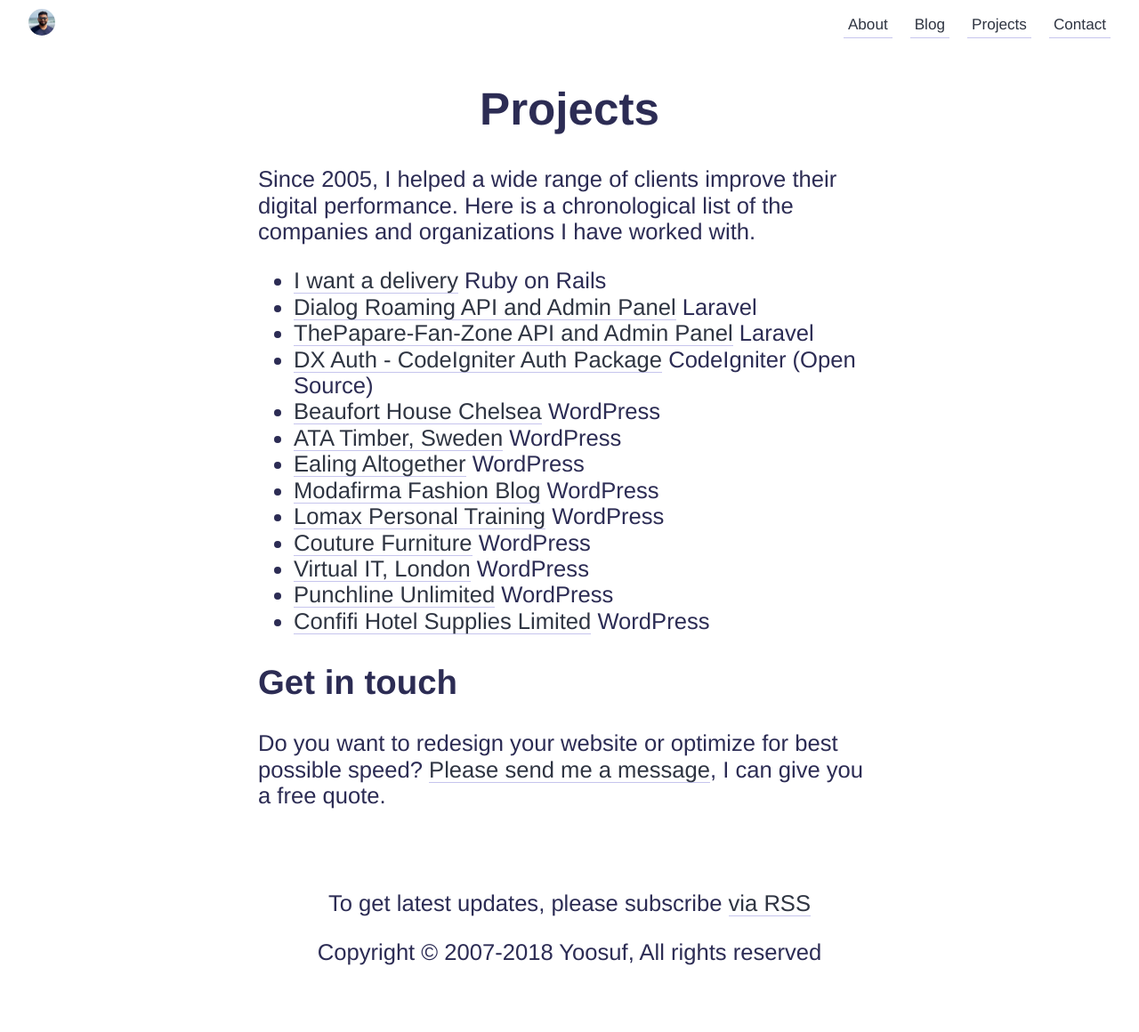
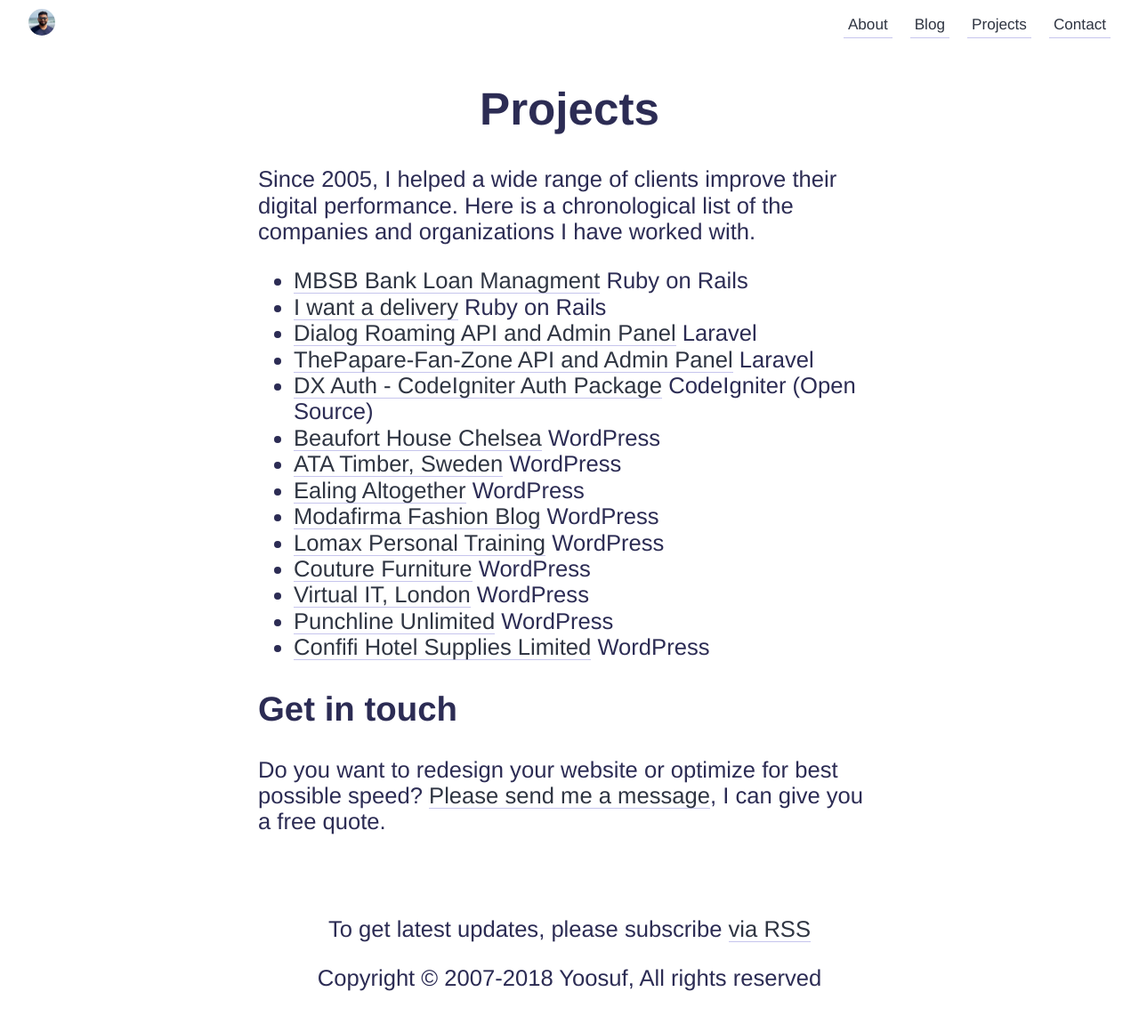
Before and after one commit to yoosuf/yoosuf.github.io, a Jekyll site: the page built from projects.md, in a window 1280 px wide. Shown: the whole page at 89% size. Built offline with Jekyll 4.4.1, drawn with Linux system fonts in a browser that asks for light colours; before the commit the page ends 1131 px from its top, so only the background shows below that.

Commit message:
updated projects

```diff
--- a/projects.md
+++ b/projects.md
@@ -9,6 +9,8 @@
 
 Since 2005, I helped a wide range of clients improve their digital performance. Here is a chronological list of the companies and organizations I have worked with.
 
+
+* [MBSB Bank Loan Managment](https://www.mbsbbank.com) Ruby on Rails
 * [I want a delivery](https://github.com/yoosuf/iwad) Ruby on Rails
 * [Dialog Roaming API and Admin Panel](https://github.com/yoosuf/Dialog-Roaming) Laravel
 * [ThePapare-Fan-Zone API and Admin Panel](https://github.com/yoosuf/ThePapare-Fan-Zone) Laravel
```
